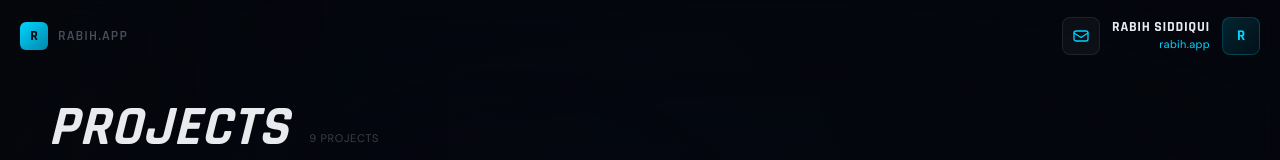
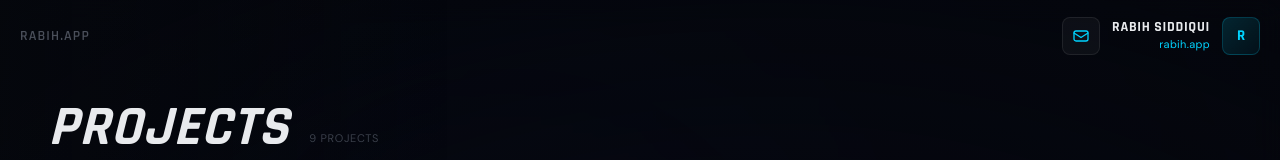
Before and after one commit to rabihzsiddiqui/rabihs-redesigned-portfolio, a Next.js app: page /projects in a window 1280 px wide. Shown: the top 160 px of the page. Built offline with nearby package versions, Linux system fonts and the light colour scheme.

Commit message:
Remove redundant R badge from header on sub-routes

```diff
--- a/components/layout/Header.tsx
+++ b/components/layout/Header.tsx
@@ -257,29 +257,8 @@ export default function Header() {
             </div>
           </>
         ) : (
-          // Sub-routes: R badge + muted wordmark on desktop, R badge only on mobile
-          <div style={{ display: "flex", alignItems: "center", gap: 10 }}>
-            <div
-              aria-hidden="true"
-              style={{
-                width: 28,
-                height: 28,
-                borderRadius: 6,
-                background: "linear-gradient(135deg, #00d4ff 0%, #0088aa 100%)",
-                display: "flex",
-                alignItems: "center",
-                justifyContent: "center",
-                fontFamily: "var(--font-rajdhani)",
-                fontWeight: 700,
-                fontSize: 14,
-                color: "#060810",
-                flexShrink: 0,
-              }}
-            >
-              R
-            </div>
+          // Sub-routes: muted wordmark only
           <span
-              className="hidden sm:inline"
             style={{
               fontFamily: "var(--font-rajdhani)",
               fontWeight: 600,
@@ -290,7 +269,6 @@ export default function Header() {
           >
             RABIH.APP
           </span>
-          </div>
         )}
       </Link>
 
```
Lines whose indentation alone changed are shown as unchanged.
